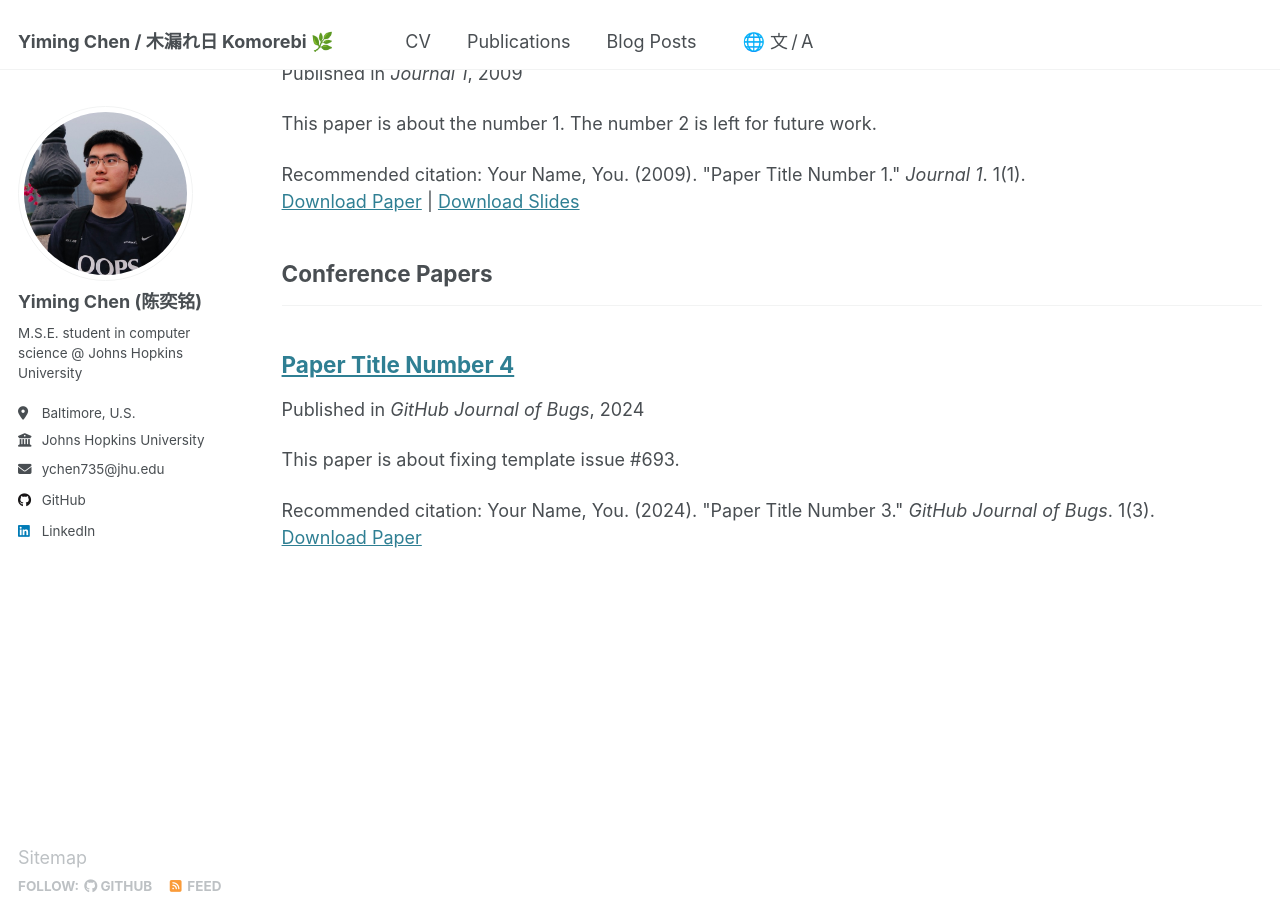
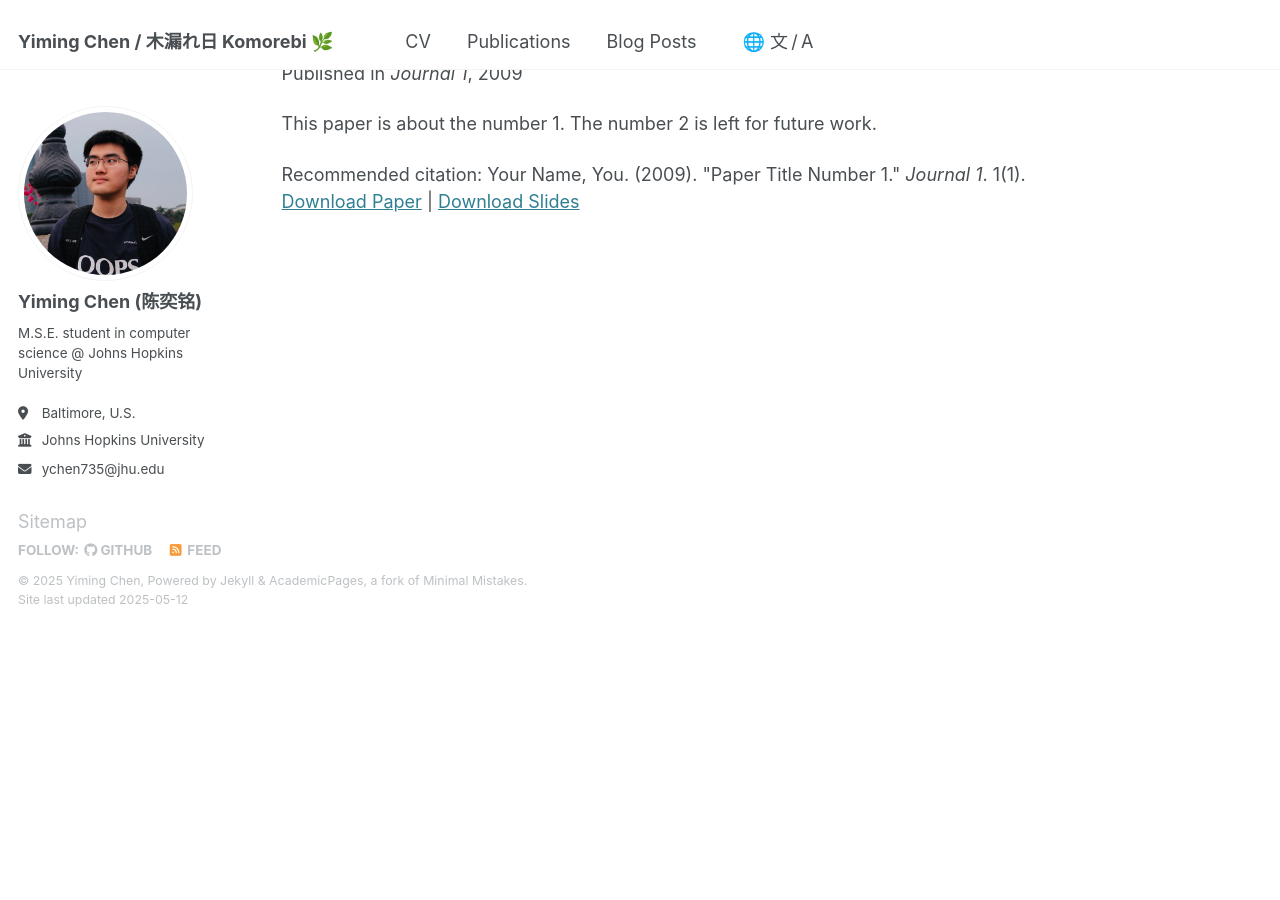
Before and after one commit to xuanquanchen/xuanquanchen.github.io, a Jekyll site: the page built from _pages/publications.html, in a window 1280 px wide and 900 px high, scrolled down 792 px. Built offline with Jekyll 4.4.1, drawn with Linux system fonts in a browser that asks for light colours; after the commit the page ends 1419 px from its top, so only the background shows below that; part of the change alters nothing that is shown.

```diff
--- a/_config.yml
+++ b/_config.yml
@@ -85,8 +85,8 @@ publication_category:
     title: 'Journal Articles'
   conferences:
     title: 'Conference Papers'
-  theses:
-    title: 'Theses'
+  thesis:
+    title: 'Thesis'
 
 # Site Settings
 teaser                   :  # filename of teaser fallback teaser image placed in /images/, .e.g. "500x300.png"
--- a/_publications/2024-02-17-paper-title-number-4.md
+++ b/_publications/2024-02-17-paper-title-number-4.md
@@ -8,6 +8,7 @@ date: 2024-02-17
 venue: 'GitHub Journal of Bugs'
 paperurl: 'http://academicpages.github.io/files/paper3.pdf'
 citation: 'Your Name, You. (2024). &quot;Paper Title Number 3.&quot; <i>GitHub Journal of Bugs</i>. 1(3).'
+published: false
 ---
 
 The contents above will be part of a list of publications, if the user clicks the link for the publication than the contents of section will be rendered as a full page, allowing you to provide more information about the paper for the reader. When publications are displayed as a single page, the contents of the above "citation" field will automatically be included below this section in a smaller font.
```
